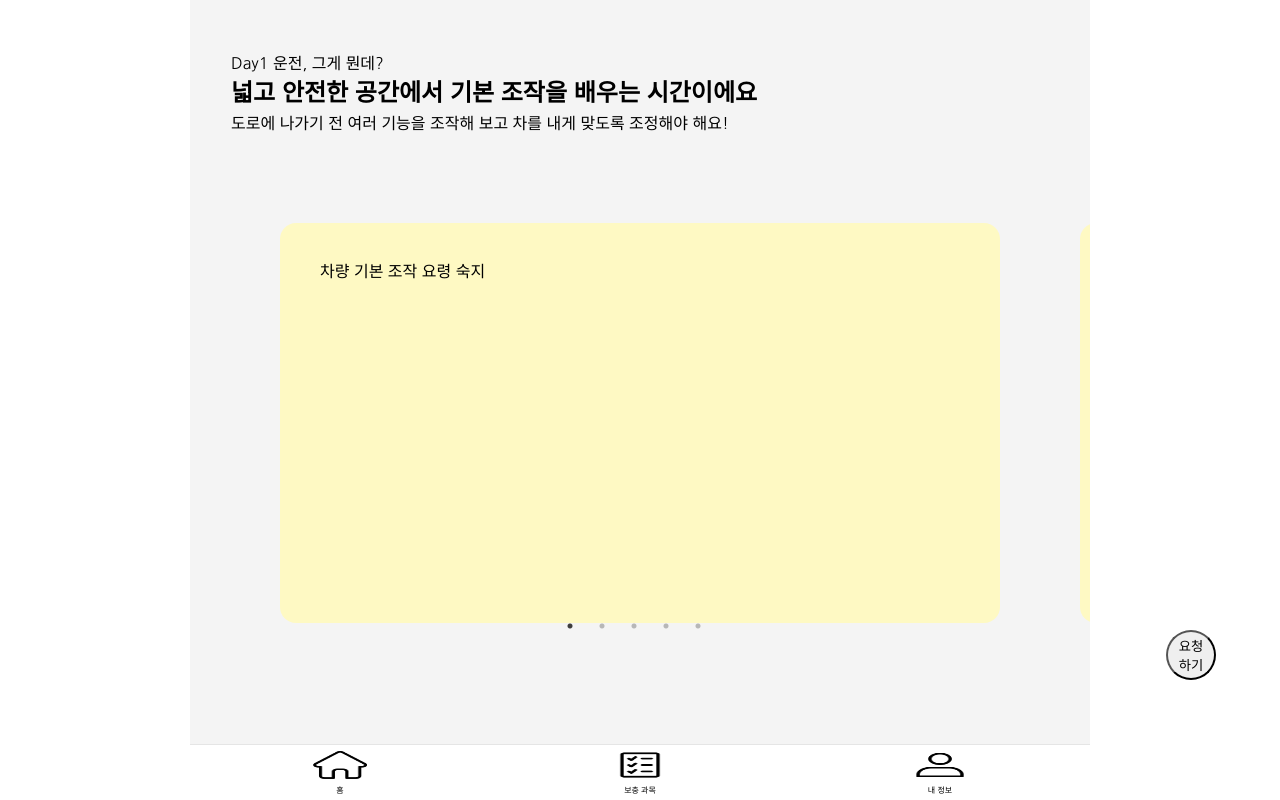
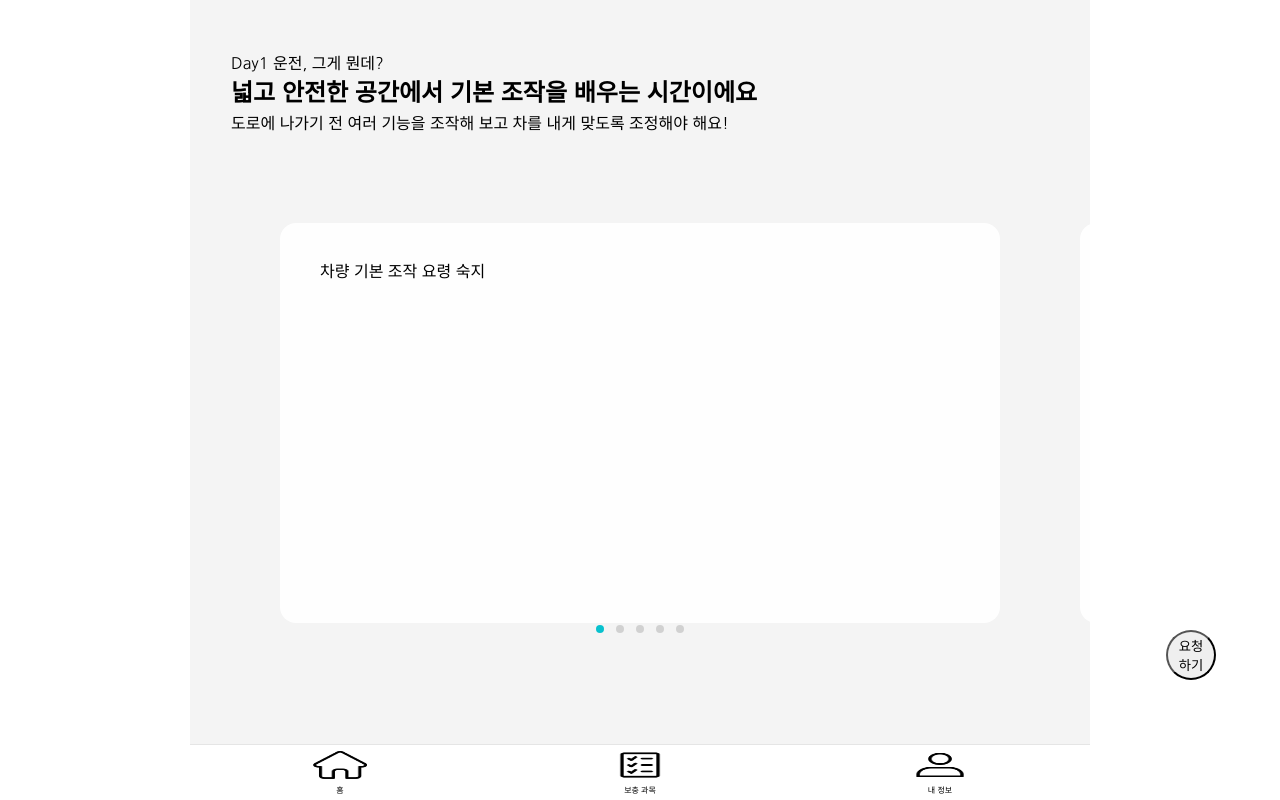
Before and after one commit to SWM-AtoZ/friendrive-client, a React (Create React App) app: page / in a window 1280 px wide. Built offline with nearby package versions, Linux system fonts and the light colour scheme; no server answers.

Commit message:
custom dots

```diff
--- a/src/pages/home/Home.js
+++ b/src/pages/home/Home.js
@@ -2,6 +2,7 @@ import React, { useEffect,useRef,useState } from 'react';
 import { Link, useOutletContext, useNavigate } from 'react-router-dom';
 import { useCookies } from 'react-cookie';
 import style from './home.module.css';
+import './slidecustom.css';
 import styled from "styled-components";
 import axios from 'axios';
 
@@ -74,7 +75,8 @@ function Home() {
       >
         <ul> {dots} </ul>
       </div>
-    )
+    ),
+    dotsClass: 'dots_custom'
   };
 
   return (
--- a/src/pages/home/home.module.css
+++ b/src/pages/home/home.module.css
@@ -55,7 +55,7 @@ width:100%;
 }
 
 .setction_innerbox{
-    background-color: #fef9c3;
+    background-color: #FEFEFE;
     border-radius: 1rem;
     padding:5%;
     width: 80%;
--- /dev/null
+++ b/src/pages/home/slidecustom.css
@@ -0,0 +1,30 @@
+.dots_custom {
+    display: inline-block;
+    vertical-align: middle;
+    margin: auto 0;
+    padding: 0;
+  }
+
+  .dots_custom li {
+    list-style: none;
+    cursor: pointer;
+    display: inline-block;
+    margin: 0 6px;
+    padding: 0;
+  }
+
+  .dots_custom li button {
+    border: none;
+    background: #d1d1d1;
+    color: transparent;
+    cursor: pointer;
+    display: block;
+    height: 8px;
+    width: 8px;
+    border-radius: 100%;
+    padding: 0;
+  }
+
+  .dots_custom li.slick-active button {
+    background-color: #08c1ce;
+  }
```
